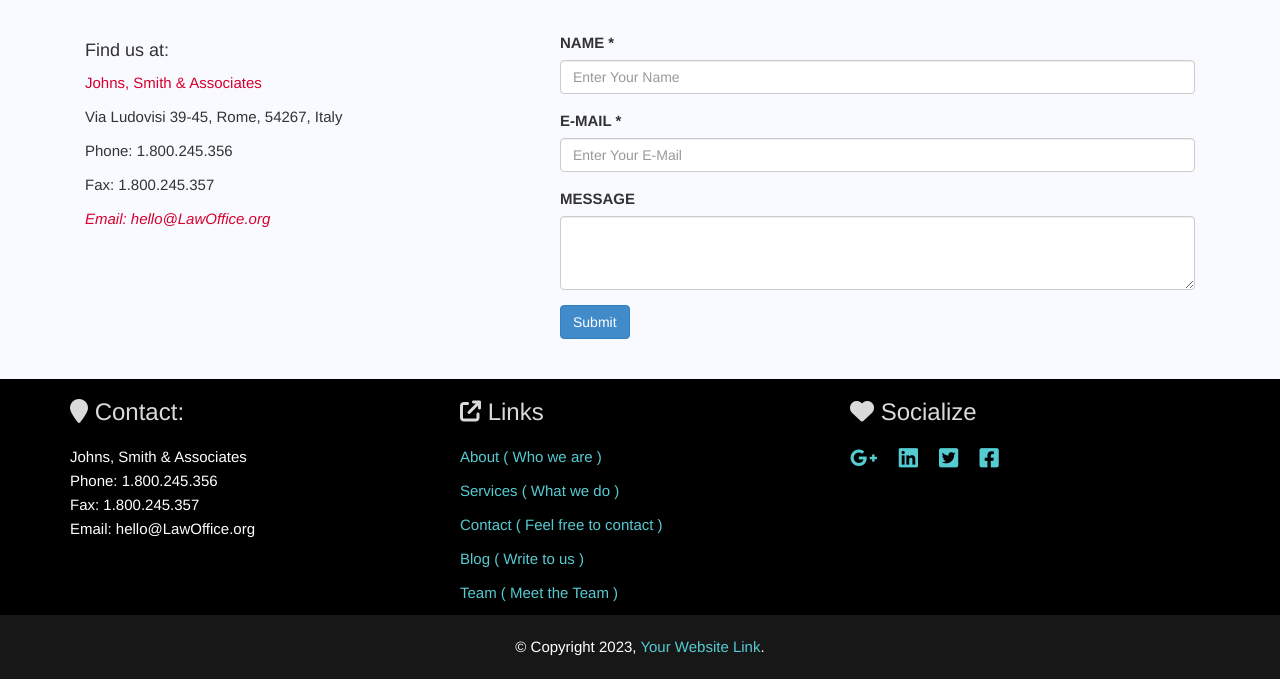
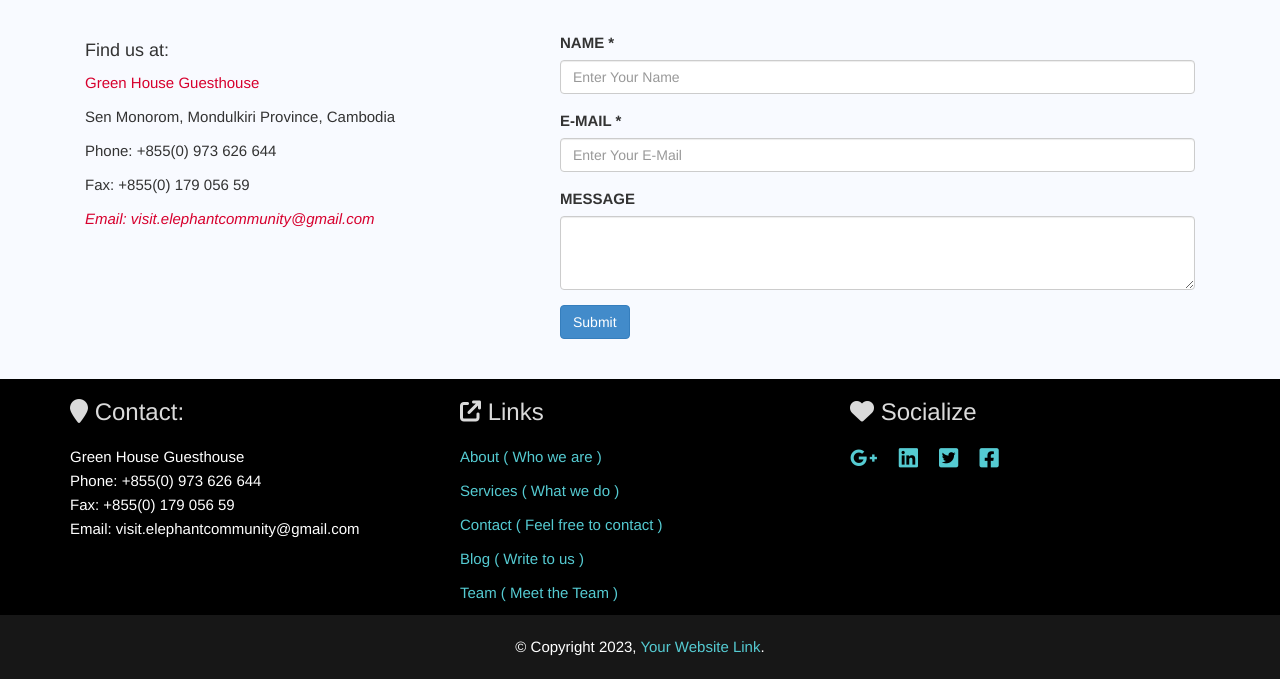
Before and after one commit to yong-lim/greenhouse, a Jekyll site: the page built from _pages/contact.html, in a window 1280 px wide. Shown: the part 551-1230 px from the top of the page. Built offline with Jekyll 4.4.1, drawn with Linux system fonts in a browser that asks for light colours.

Commit message:
Change contact info

```diff
--- a/_config.yml
+++ b/_config.yml
@@ -13,20 +13,19 @@
 # you will see them accessed via {{ site.title }}, {{ site.email }}, and so on.
 # You can create any custom variable you would like, and they will be accessible
 # in the templates via {{ site.myvariable }}.
-title: Business Jekyll Theme
+title: Green House (Boran Sortha) Guesthouse
 email: your-email@example.com
 description: > # this means to ignore newlines until "baseurl:"
-  Yet another Jekyll theme. It is designed for business purpose and ported by
-  Melvin Ch'ng.
+  Green House Guesthouse in Sen Monorom, Mondulkiri Province, Cambodia.
 baseurl: "" # the subpath of your site, e.g. /blog
 url: "" # the base hostname & protocol for your site, e.g. http://example.com
 
 # Company Information
-company_name: Johns, Smith & Associates
-address_line: Via Ludovisi 39-45, Rome, 54267, Italy
-telephone_number: 1.800.245.356
-fax_number: 1.800.245.357
-company_email: hello@LawOffice.org
+company_name: Green House Guesthouse
+address_line: Sen Monorom, Mondulkiri Province, Cambodia
+telephone_number: +855(0) 973 626 644
+fax_number: +855(0) 179 056 59
+company_email: visit.elephantcommunity@gmail.com
 google-map: "https://www.google.com/maps/embed?pb=!1m14!1m8!1m3!1d3895.90124516613!2d107.18475610269265!3d12.456297199999998!3m2!1i1024!2i768!4f13.1!3m3!1m2!1s0x3172f0cf2705662f%3A0x9bbebe377baa7851!2sBoran%20Sortha%20guesthouse!5e0!3m2!1sen!2skh!4v1674385113367!5m2!1sen!2skh"
 
 # Social Link
```
